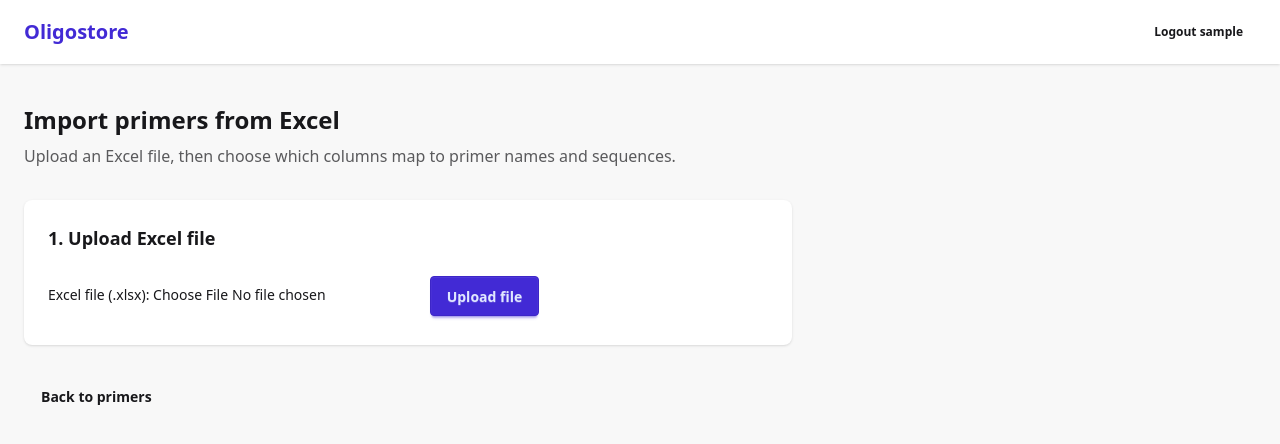
After one commit to Kanomble/oligostore, a Django app: page /primer_list/import/ in a window 1280 px wide. The commit adds this page. Shown: the top 444 px of the page. Run offline with Django 5.2, Linux system fonts and the light colour scheme; the visitor is signed in with stand-in values (Sample User, id 1); style sheets or scripts are compiled from the project's sources; parts of the project's set-up code (start-up, migrations or seed data) failed here and were passed over.

Commit message:
Added an Excel primer import workflow with column mapping, validation, and primer creation that analyzes sequences without overhangs.
Added an import template and linked it from the primer list for easy access.

```diff
--- a/oligostore/core/forms.py
+++ b/oligostore/core/forms.py
@@ -58,6 +58,31 @@ class PrimerForm(forms.ModelForm):
             self.cleaned_data.get("overhang_sequence", ""),
             allow_n=False,
         )
+
+
+class PrimerExcelUploadForm(forms.Form):
+    excel_file = forms.FileField(label="Excel file (.xlsx)")
+
+    def __init__(self, *args, **kwargs):
+        super().__init__(*args, **kwargs)
+        apply_tailwind_classes(self.fields)
+
+
+class PrimerExcelColumnMapForm(forms.Form):
+    name_column = forms.ChoiceField(label="Name column")
+    sequence_column = forms.ChoiceField(label="Sequence column")
+    overhang_column = forms.ChoiceField(
+        label="Overhang column (optional)", required=False
+    )
+
+    def __init__(self, *args, **kwargs):
+        columns = kwargs.pop("columns", [])
+        super().__init__(*args, **kwargs)
+        choices = [(col, col) for col in columns]
+        self.fields["name_column"].choices = choices
+        self.fields["sequence_column"].choices = choices
+        self.fields["overhang_column"].choices = [("", "None")] + choices
+        apply_tailwind_classes(self.fields)
 
 class PrimerPairForm(forms.ModelForm ):
     class Meta:
--- /dev/null
+++ b/oligostore/core/templates/core/primer_import.html
@@ -0,0 +1,60 @@
+{% extends "core/base.html" %}
+{% block title %}Import primers{% endblock %}
+
+{% block content %}
+<div class="max-w-3xl space-y-8">
+    <div>
+        <h1 class="text-2xl font-bold mb-2">Import primers from Excel</h1>
+        <p class="opacity-70">
+            Upload an Excel file, then choose which columns map to primer names and sequences.
+        </p>
+    </div>
+
+    <div class="card bg-base-100 shadow-sm">
+        <div class="card-body space-y-4">
+            <h2 class="text-lg font-semibold">1. Upload Excel file</h2>
+            <form method="POST" enctype="multipart/form-data" class="space-y-4">
+                {% csrf_token %}
+                {{ upload_form.excel_file.label_tag }}
+                {{ upload_form.excel_file }}
+                <button class="btn btn-primary" type="submit" name="upload_excel">
+                    Upload file
+                </button>
+            </form>
+        </div>
+    </div>
+
+    {% if columns %}
+    <div class="card bg-base-100 shadow-sm">
+        <div class="card-body space-y-4">
+            <h2 class="text-lg font-semibold">2. Map columns</h2>
+            <p class="text-sm opacity-70">
+                Available columns: {{ columns|join:", " }}
+            </p>
+            <form method="POST" class="space-y-4">
+                {% csrf_token %}
+                <div>
+                    {{ map_form.name_column.label_tag }}
+                    {{ map_form.name_column }}
+                </div>
+                <div>
+                    {{ map_form.sequence_column.label_tag }}
+                    {{ map_form.sequence_column }}
+                </div>
+                <div>
+                    {{ map_form.overhang_column.label_tag }}
+                    {{ map_form.overhang_column }}
+                </div>
+                <button class="btn btn-primary" type="submit" name="map_columns">
+                    Import primers
+                </button>
+            </form>
+        </div>
+    </div>
+    {% endif %}
+
+    <div>
+        <a class="btn btn-ghost" href="{% url 'primer_list' %}">Back to primers</a>
+    </div>
+</div>
+{% endblock %}
--- a/oligostore/core/urls.py
+++ b/oligostore/core/urls.py
@@ -12,7 +12,8 @@ from .views import primer_list, primer_create,\
     project_primer_list, project_download_sequence_files, \
     primer_binding_analysis_async, primer_binding_status, \
     project_add_sequencefile, project_remove_sequencefile, \
-    download_selected_primers, download_selected_primerpairs
+    download_selected_primers, download_selected_primerpairs, \
+    primer_import_excel
 
 urlpatterns = [
     # Projects
@@ -52,6 +53,7 @@ urlpatterns = [
     path("primerpair_list",primerpair_list,name="primerpair_list"),
     path("project_list",project_list,name="project_list"),
     path("primer_list", primer_list, name="primer_list"),
+    path("primer_list/import/", primer_import_excel, name="primer_import_excel"),
     path(
         "primer_list/download/",
         download_selected_primers,
--- a/oligostore/core/views/__init__.py
+++ b/oligostore/core/views/__init__.py
@@ -17,6 +17,7 @@ from .primerpairs import (
 from .primers import (
     download_selected_primers,
     primer_create,
+    primer_import_excel,
     primer_delete,
     primer_list,
 )
@@ -53,6 +54,7 @@ __all__ = [
     "primer_create",
     "primer_delete",
     "primer_list",
+    "primer_import_excel",
     "primerpair_combined_create",
     "primerpair_create",
     "primerpair_delete",
--- a/oligostore/core/views/primers.py
+++ b/oligostore/core/views/primers.py
@@ -7,11 +7,18 @@ from django.db.models import Q
 from django.http import HttpResponse
 from django.shortcuts import render, redirect, get_object_or_404
 from openpyxl import Workbook
-from openpyxl.styles import Font
 from ..services.export_helpers import build_primer_worksheet
-from ..forms import PrimerForm
+from ..forms import (
+    PrimerExcelColumnMapForm,
+    PrimerExcelUploadForm,
+    PrimerForm,
+    clean_optional_sequence_value,
+    clean_sequence_value,
+)
 from ..models import Primer
 from .utils import paginate_queryset
+from django.core.exceptions import ValidationError
+import pandas as pd
 
 @login_required(login_url="login")
 def primer_list(request):
@@ -110,3 +117,107 @@ def download_selected_primers(request):
     )
     response["Content-Disposition"] = 'attachment; filename="primers.xlsx"'
     return response
+
+@login_required(login_url="login")
+def primer_import_excel(request):
+    column_session_key = "primer_excel_columns"
+    row_session_key = "primer_excel_rows"
+    columns = request.session.get(column_session_key, [])
+    rows = request.session.get(row_session_key, [])
+    upload_form = PrimerExcelUploadForm()
+    map_form = PrimerExcelColumnMapForm(columns=columns) if columns else None
+
+    if request.method == "POST":
+        if "upload_excel" in request.POST:
+            upload_form = PrimerExcelUploadForm(request.POST, request.FILES)
+            if upload_form.is_valid():
+                excel_file = upload_form.cleaned_data["excel_file"]
+                try:
+                    df = pd.read_excel(excel_file)
+                except Exception:
+                    messages.error(request, "Unable to read that Excel file.")
+                else:
+                    if df.empty or not list(df.columns):
+                        messages.error(request, "The Excel file does not contain any rows.")
+                    else:
+                        columns = [str(col) for col in df.columns]
+                        rows = df.fillna("").to_dict(orient="records")
+                        request.session[column_session_key] = columns
+                        request.session[row_session_key] = rows
+                        map_form = PrimerExcelColumnMapForm(columns=columns)
+        elif "map_columns" in request.POST:
+            if not columns or not rows:
+                messages.error(request, "Upload an Excel file before mapping columns.")
+            else:
+                map_form = PrimerExcelColumnMapForm(request.POST, columns=columns)
+                if map_form.is_valid():
+                    name_col = map_form.cleaned_data["name_column"]
+                    sequence_col = map_form.cleaned_data["sequence_column"]
+                    overhang_col = map_form.cleaned_data.get("overhang_column") or ""
+                    created = 0
+                    skipped = 0
+                    errors = []
+
+                    for idx, row in enumerate(rows, start=1):
+                        name = str(row.get(name_col, "")).strip()
+                        sequence = str(row.get(sequence_col, "")).strip()
+                        overhang = (
+                            str(row.get(overhang_col, "")).strip() if overhang_col else ""
+                        )
+
+                        if not name or not sequence:
+                            skipped += 1
+                            continue
+
+                        try:
+                            sequence = clean_sequence_value(sequence, allow_n=False)
+                            overhang = clean_optional_sequence_value(
+                                overhang, allow_n=False
+                            )
+                        except ValidationError as exc:
+                            errors.append(
+                                f"Row {idx}: {exc.messages[0] if exc.messages else 'Invalid sequence.'}"
+                            )
+                            continue
+
+                        Primer.create_with_analysis(
+                            primer_name=name,
+                            sequence=sequence,
+                            overhang_sequence=overhang,
+                            user=request.user,
+                        )
+                        created += 1
+
+                    request.session.pop(column_session_key, None)
+                    request.session.pop(row_session_key, None)
+
+                    if errors:
+                        for error in errors[:5]:
+                            messages.error(request, error)
+                        if len(errors) > 5:
+                            messages.error(
+                                request,
+                                f"{len(errors) - 5} additional rows were skipped due to errors.",
+                            )
+
+                    if skipped:
+                        messages.warning(
+                            request, f"Skipped {skipped} row(s) without required data."
+                        )
+
+                    if created:
+                        messages.success(
+                            request, f"Imported {created} primer(s) successfully."
+                        )
+                        return redirect("primer_list")
+                    messages.error(request, "No primers were imported.")
+
+    return render(
+        request,
+        "core/primer_import.html",
+        {
+            "upload_form": upload_form,
+            "map_form": map_form,
+            "columns": columns,
+        },
+    )
```
Also changed, not shown: oligostore/core/templates/core/primer_list.html (+7 -1 lines).
